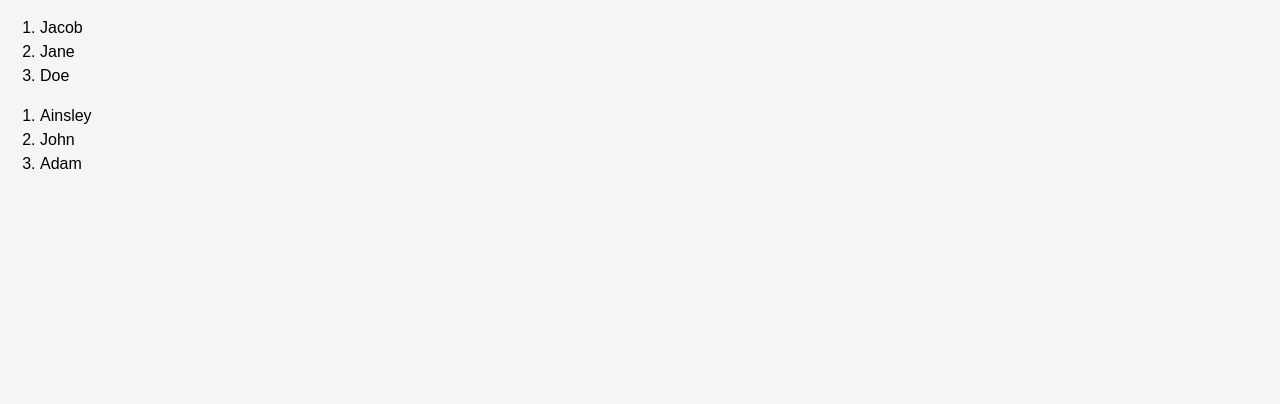
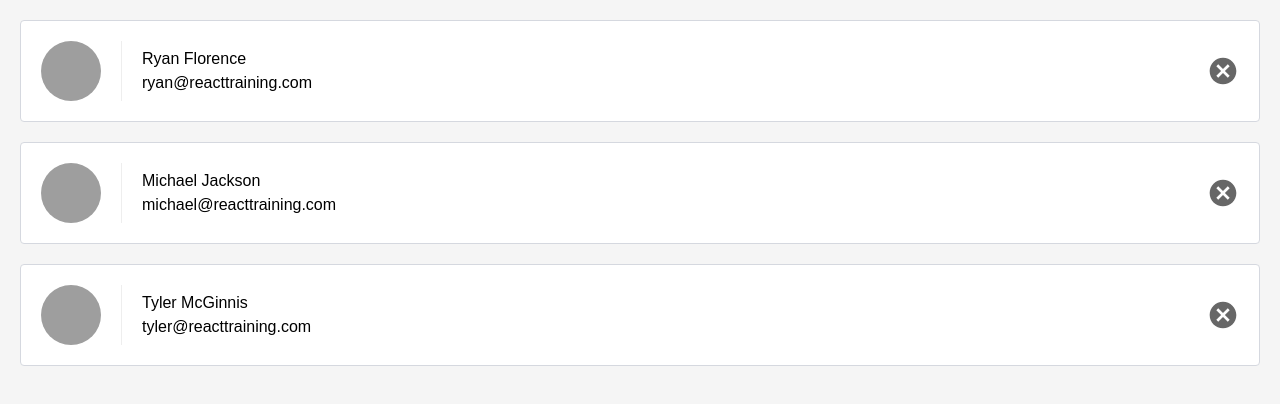
Before and after one commit to JacobPrice/react-contacts-app, a React (Create React App) app: page / in a window 1280 px wide. Shown: the top 404 px of the page. Built offline with nearby package versions, Linux system fonts and the light colour scheme; grey boxes are pictures that could not be loaded.

Commit message:
move and add listcontact

```diff
--- a/src/App.js
+++ b/src/App.js
@@ -1,34 +1,35 @@
-import React, { Component } from 'react';
+import React, { Component } from 'react'
+ import ListContacts from './ListContacts'
 
-class ContactList extends React.Component {
-  render() {
-    const people = this.props.contacts
-
-    return <ol>
-      {people.map(person => (
-        <li key={person.name}>{person.name}</li>
-      ))}
-    </ol>
+const contacts = [
+  {
+    "id": "ryan",
+    "name": "Ryan Florence",
+    "email": "ryan@reacttraining.com",
+    "avatarURL": "https://reactnd-contacts-server-hyocvlykwf.now.sh/ryan.jpg"
+  },
+  {
+    "id": "michael",
+    "name": "Michael Jackson",
+    "email": "michael@reacttraining.com",
+    "avatarURL": "https://reactnd-contacts-server-hyocvlykwf.now.sh/michael.jpg"
+  },
+  {
+    "id": "tyler",
+    "name": "Tyler McGinnis",
+    "email": "tyler@reacttraining.com",
+    "avatarURL": "https://reactnd-contacts-server-hyocvlykwf.now.sh/tyler.jpg"
   }
-}
+]
 
 class App extends Component {
   render() {
     return (
-      <div className="App">
-        <ContactList contacts={[
-          { name: 'Jacob' },
-          { name: 'Jane' },
-          { name: 'Doe' }
-        ]}/>
-        <ContactList contacts={[
-          { name: 'Ainsley' },
-          { name: 'John' },
-          { name: 'Adam' }
-        ]}/>
+      <div>
+        <ListContacts contacts={contacts} />
       </div>
-    );
+    )
   }
 }
 
-export default App;
+export default App
--- /dev/null
+++ b/src/ListContacts.js
@@ -0,0 +1,27 @@
+
+import React, { Component } from 'react'
+
+class ListContacts extends Component {
+  render() {
+    return (
+      <ol className='contact-list'>
+        {this.props.contacts.map((contact) => (
+          <li key={contact.id} className='contact-list-item'>
+            <div className='contact-avatar' style={{
+              backgroundImage: `url(${contact.avatarURL})`
+            }}/>
+            <div className='contact-details'>
+              <p>{contact.name}</p>
+              <p>{contact.email}</p>
+            </div>
+            <button className='contact-remove'>
+              Remove
+            </button>
+          </li>
+        ))}
+      </ol>
+    )
+  }
+}
+
+export default ListContacts
```
